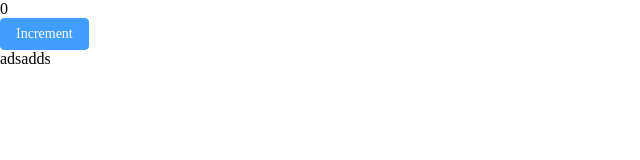
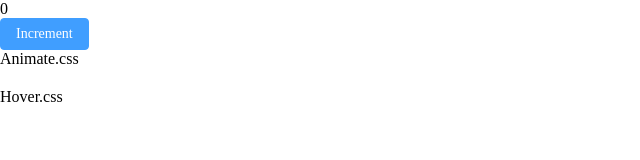
Before and after one commit to Ayana-chan/Vue3-Vite_Normalize1, a Vue app: page / in a window 1280 px wide. Shown: the top 160 px of the page, without its empty margins (0-640 px from the left). Built offline with nearby package versions, Linux system fonts and the light colour scheme.

Commit message:
hover.css

```diff
--- a/package.json
+++ b/package.json
@@ -12,6 +12,7 @@
     "animate.css": "^4.1.1",
     "axios": "^1.2.2",
     "element-plus": "^2.2.28",
+    "hover.css": "^2.3.2",
     "json5": "^2.2.3",
     "normalize.css": "^8.0.1",
     "pinia": "^2.0.28",
--- a/src/main.js
+++ b/src/main.js
@@ -8,6 +8,7 @@ import api from './api';
 
 import 'normalize.css';
 import 'animate.css';
+import 'hover.css';
 
 const app = createApp(App)
 
--- a/src/views/HomeView.vue
+++ b/src/views/HomeView.vue
@@ -6,7 +6,11 @@ const cnt=ref(0)
     <div>{{ cnt }}</div>
     <el-button type="primary" size="default" @click="cnt++">Increment</el-button>
     <div class="header animate__animated animate__fadeInDown" v-show="cnt%2===0">
-        adsadds
+        Animate.css
+    </div>
+    <br>
+    <div class="hvr-fade">
+        Hover.css
     </div>
 
 </template>
```
Also changed, not shown: 1 other file (tests, documents, lock files or other folders).
